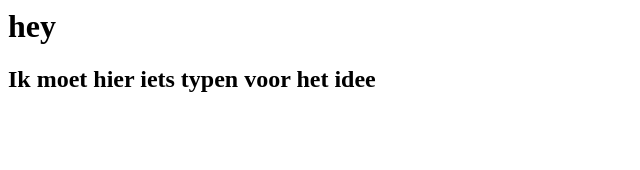
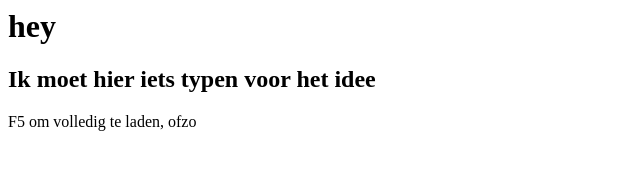
Before and after one commit to joycefaber/joyce, a plain HTML site: page index.html in a window 1280 px wide. Shown: the whole page, without its empty margins (0-640 px from the left). Drawn offline with Linux system fonts and the light colour scheme.

Commit message:
Update index.html

```diff
--- a/index.html
+++ b/index.html
@@ -3,6 +3,7 @@
 
 <h1>hey</h1>
   <h2>Ik moet hier iets typen voor het idee</h2>
+  F5 om volledig te laden, ofzo
 
 </body>
 </html>
```
